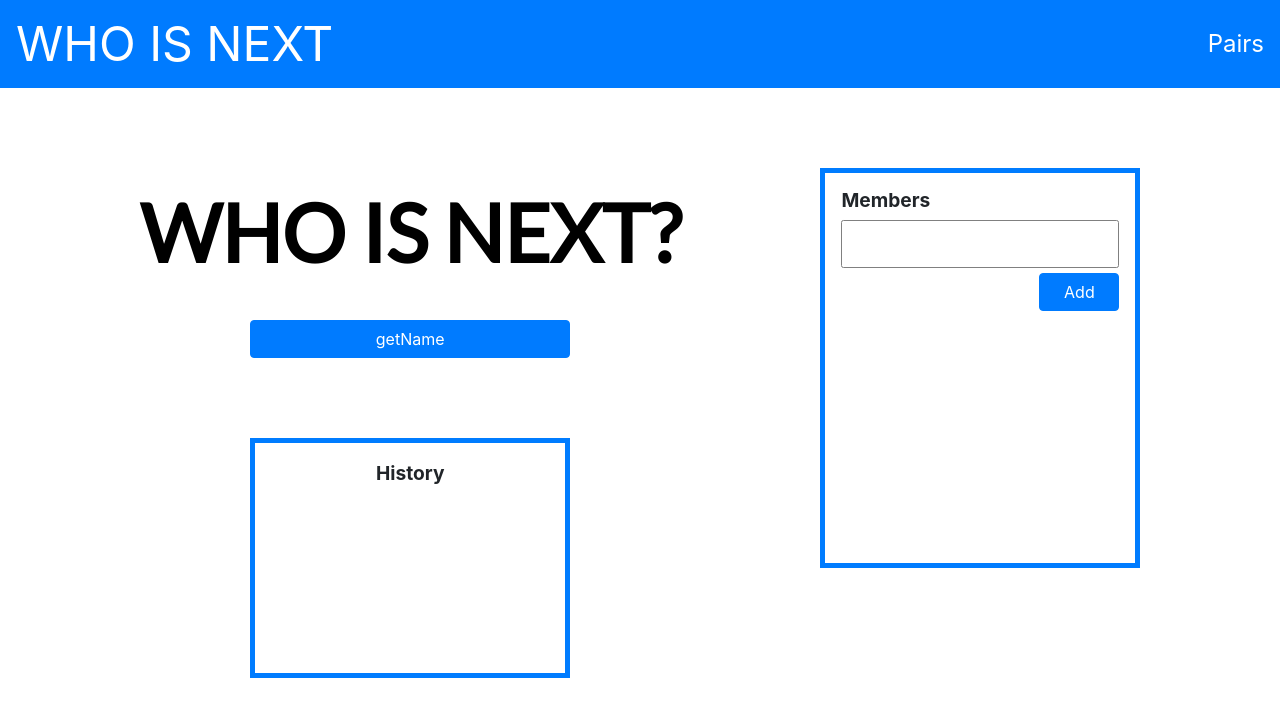
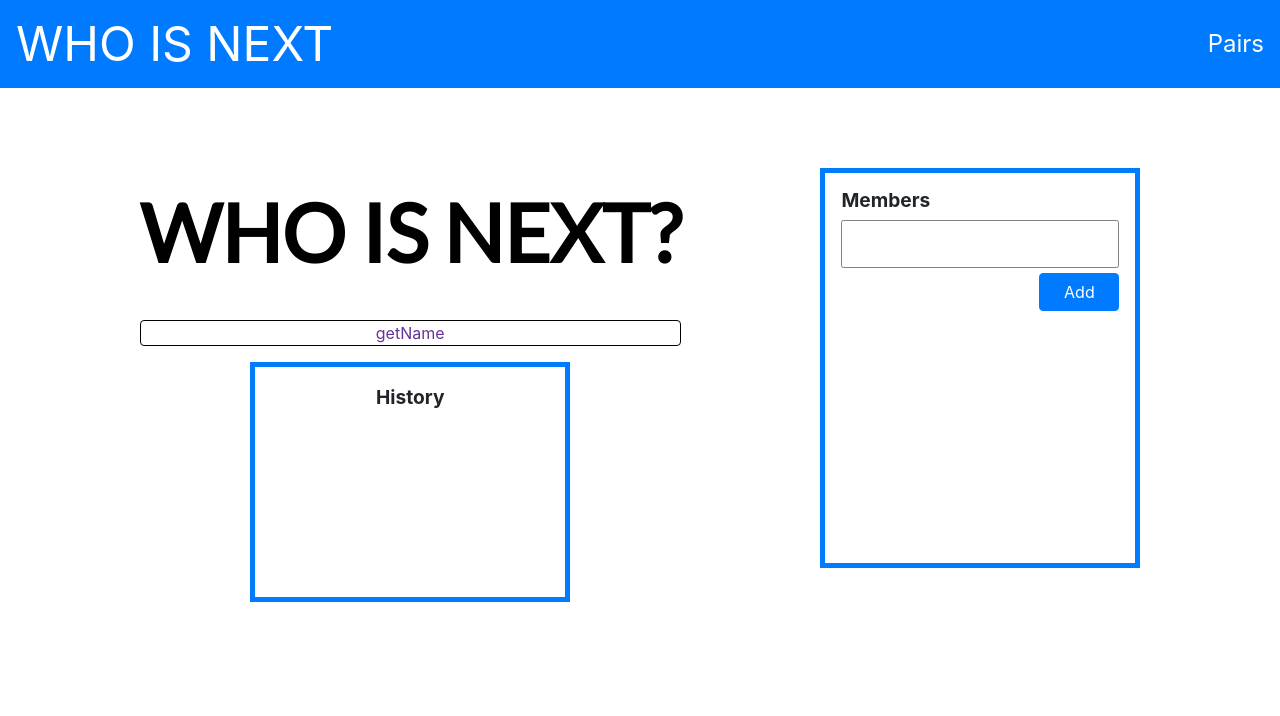
Before and after one commit to elsonlim/who-is-next, a React (Create React App) app: page / in a window 1280 px wide. Shown: the top 716 px of the page. Built offline with nearby package versions, Linux system fonts and the light colour scheme.

Commit message:
Refractor button and NameSelector

```diff
--- /dev/null
+++ b/src/Commons/Button.js
@@ -0,0 +1,20 @@
+import React from "react";
+import styled from "styled-components";
+
+const Button = styled.div`
+  display: row;
+  justify-content: center;
+  align-items: center;
+  color: rebeccapurple;
+  border: 1px solid black;
+  font-size: 1rem;
+  border-radius: 0.25em;
+  padding-left: 0.25em;
+  padding-right: 0.25em;
+`;
+
+const ButtonComopnent = (props) => {
+  return <Button {...props}>{props.children}</Button>;
+};
+
+export default ButtonComopnent;
--- a/src/Components/NameSelector.css
+++ b/src/Components/NameSelector.css
@@ -9,8 +9,7 @@
 }
 
 .name-selector__button {
-  width: 20em;
-  margin-bottom: 5rem;
+  margin-bottom: 1rem;
 }
 
 .name-history {
--- a/src/Components/NameSelector.js
+++ b/src/Components/NameSelector.js
@@ -1,21 +1,22 @@
 import React, { useState, useEffect } from "react";
-import { Button } from "reactstrap";
+import Button from "../Commons/Button";
+
 import "./NameSelector.css";
-export const getRandomiseNameList = names => {
+export const getRandomiseNameList = (names) => {
   return names
-    .map(name => ({
+    .map((name) => ({
       name,
       weight: Math.random(),
     }))
     .sort((a, b) => a.weight - b.weight)
-    .map(nameObj => nameObj.name);
+    .map((nameObj) => nameObj.name);
 };
 
 export const NameHistory = ({ names }) => {
   return (
     <div className={"name-history"}>
       <h3 className={"name-history__title"}>History</h3>
-      {names.map(name => {
+      {names.map((name) => {
         return <p key={name}>{name}</p>;
       })}
     </div>
@@ -25,7 +26,7 @@ export const NameHistory = ({ names }) => {
 const Local_Random_Member_list = "randomMemberList";
 const Local_History_Key = "nameHistory";
 
-const initFromStorage = key => {
+const initFromStorage = (key) => {
   return JSON.parse(localStorage.getItem(key)) || [];
 };
 
@@ -43,12 +44,12 @@ export const NameSelector = ({ members }) => {
   const [display, setDisplay] = useState(startingDisplay);
 
   // eslint-disable-next-line react-hooks/exhaustive-deps
-  const saveRandomMembersList = members => {
+  const saveRandomMembersList = (members) => {
     localStorage.setItem(Local_Random_Member_list, JSON.stringify(members));
     setRandomMembersList(members);
   };
 
-  const saveNameHistory = members => {
+  const saveNameHistory = (members) => {
     localStorage.setItem(Local_History_Key, JSON.stringify(members));
     setNameHistory(members);
   };
@@ -63,13 +64,13 @@ export const NameSelector = ({ members }) => {
         return acc;
       }, []);
 
-      let newRandomList = randomMembersList.filter(member =>
+      let newRandomList = randomMembersList.filter((member) =>
         checkedNames.includes(member)
       );
 
       let shouldShuffle = false;
       const combineList = [...randomMembersList, ...nameHistory];
-      checkedNames.forEach(name => {
+      checkedNames.forEach((name) => {
         if (!combineList.includes(name)) {
           newRandomList.push(name);
           shouldShuffle = true;
@@ -93,8 +94,8 @@ export const NameSelector = ({ members }) => {
 
   const getName = () => {
     const memberNameList = members
-      .filter(member => member.checked)
-      .map(member => member.name);
+      .filter((member) => member.checked)
+      .map((member) => member.name);
 
     if (!memberNameList.length) {
       setDisplay(noMemberDisplay);
@@ -114,14 +115,17 @@ export const NameSelector = ({ members }) => {
   return (
     <div data-testid="name-selector">
       <div className={"name-selector__display"}>{display}</div>
+      <div>
         <Button
           className={"name-selector__button"}
           data-testid={"getName-btn"}
           color="primary"
-        onClick={getName}>
+          onClick={getName}
+        >
           getName
         </Button>
         <NameHistory names={nameHistory} />
       </div>
+    </div>
   );
 };
```
Also changed, not shown: package.json (+5 -3 lines), 1 other file (tests, documents, lock files or other folders). Lines whose indentation alone changed are shown as unchanged.
